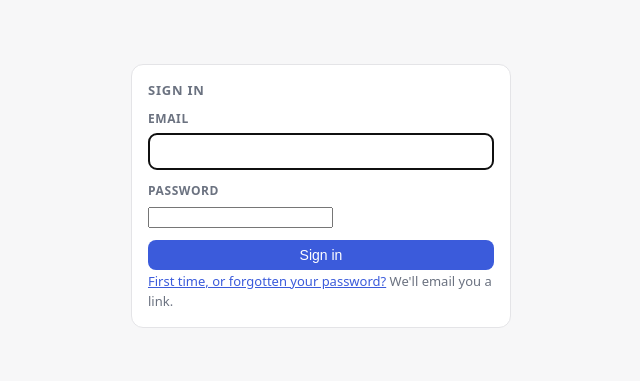
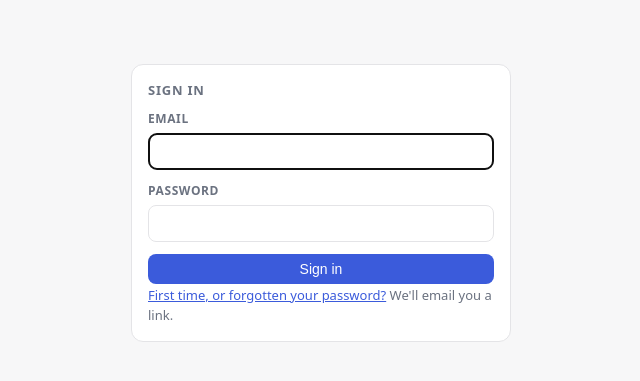
Before and after one commit to alfy32/doorman, a FastAPI app: page /login in a window 1280 px wide. Shown: the part 47-428 px from the top of the page, without its empty margins (319-959 px from the left). Run offline with FastAPI, Linux system fonts and the light colour scheme.

Commit message:
Style password inputs like every other text field
The input rule listed email, text and number but not password, so password
fields fell back to the browser default: narrow, differently bordered, and
visibly out of place next to the email field above them.

Affects the login form, the set-password form, and the Kindoo token field in
Settings. The stylesheet is cache-busted by content hash, so browsers pick it
up without a forced refresh.

Co-Authored-By: Claude Opus 5 (1M context) <noreply@anthropic.com>

```diff
--- a/doorman/web/static/style.css
+++ b/doorman/web/static/style.css
@@ -124,7 +124,7 @@ details.otherdoors[open]>summary::before{content:"\2039 "}
 details.otherdoors>summary:hover{color:var(--accent)}
 label.door{display:flex;gap:8px;align-items:center;padding:7px 0;font-size:14px;cursor:pointer}
 input[type=checkbox]{width:17px;height:17px;accent-color:var(--accent)}
-input[type=email],input[type=text],input[type=number]{padding:9px 11px;border:1px solid var(--line);
+input[type=email],input[type=text],input[type=password],input[type=number]{padding:9px 11px;border:1px solid var(--line);
   border-radius:8px;background:var(--panel);color:var(--ink);font-size:15px;width:100%}
 .field{margin-bottom:12px}
 .field label{display:block;font-size:12px;text-transform:uppercase;letter-spacing:.05em;
```
